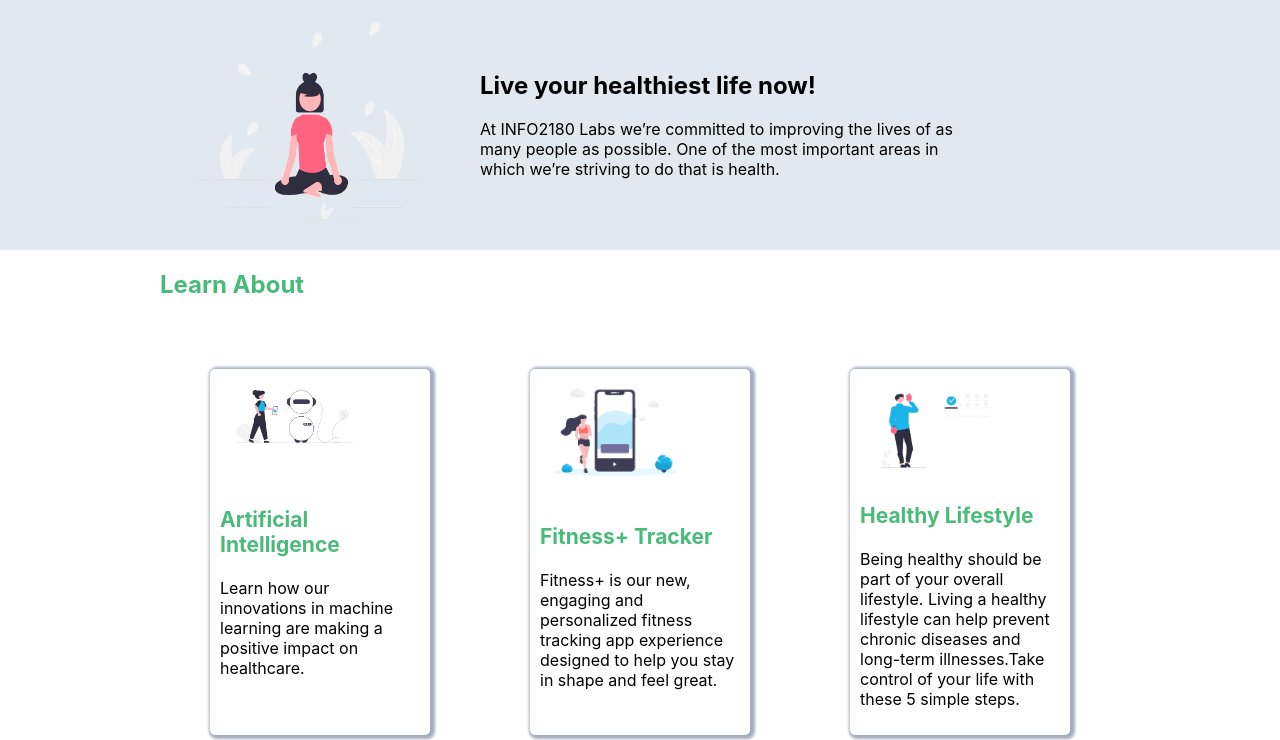
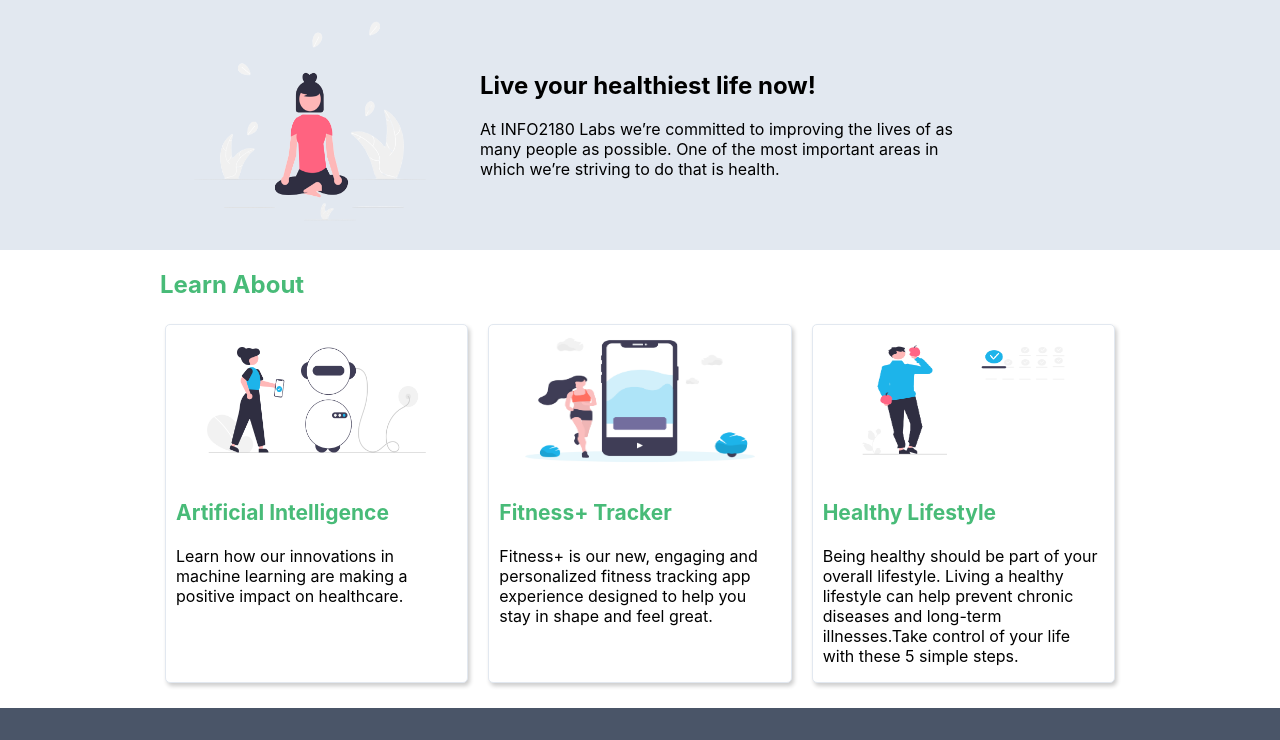
Before and after one commit to joel-plummer/info2180-project1, a plain HTML site: page index.html in a window 1280 px wide. Shown: the part 61-801 px from the top of the page. Drawn offline with Linux system fonts and the light colour scheme.

Commit message:
final adjustments

```diff
--- a/styles.css
+++ b/styles.css
@@ -68,32 +68,39 @@ nav>ul>li{
     max-width: 500px;
 }
 
-.learn-about>.container>.cards{
-    display: grid;
-    grid-template-columns: 1fr 1fr 1fr;
-    justify-content: center;
-
-}
-.card{
-    display: grid;
-    border-radius: 5px;
-    border-color: #E2E8F0;
-    box-shadow: #a4acbc 2px 1px 3px 3px;
-    margin: 50px;
-    padding: 10px;
+.learn-about>.container{
+    padding-bottom: 20px;
 }
 
 .learn-about>.container>h2{
     font-size: 24px;
-    color: #48BB78;
+    color:#48BB78;
 }
 
-.card>img{
-    image-resolution: 100px;
-    width:150px;
+.learn-about>.container>.cards{
+    display: grid;
+    grid-template-columns: repeat(3, 1fr);
+    gap: 10px;
+    justify-content: center;
 }
 
-.card-body>h3{
+.learn-about>.container>.cards>.card{
+    padding: 0 10px;
+    margin: 5px;
+    background-color: #ffff;
+    border: 1px solid #E2E8F0;
+    border-radius: 5px;
+    overflow: hidden;
+    box-shadow: 2px 3px 4px rgba(0, 0, 0, 0.2);
+}
+
+.learn-about>.container>.cards>.card>img{
+    width: 100%;
+    height: 150px;
+    object-fit: fill;
+}
+
+.learn-about>.container>.cards>.card>.card-body>h3{
     color: #48BB78;
     font-size: 21px;
 }
```
